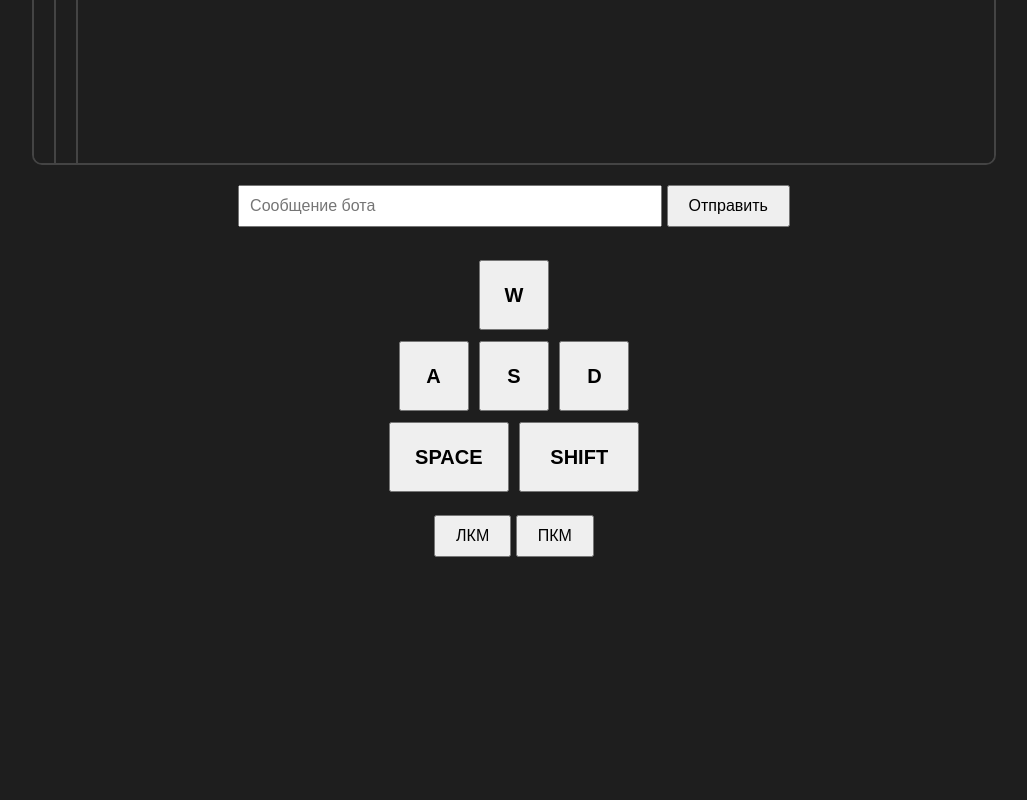
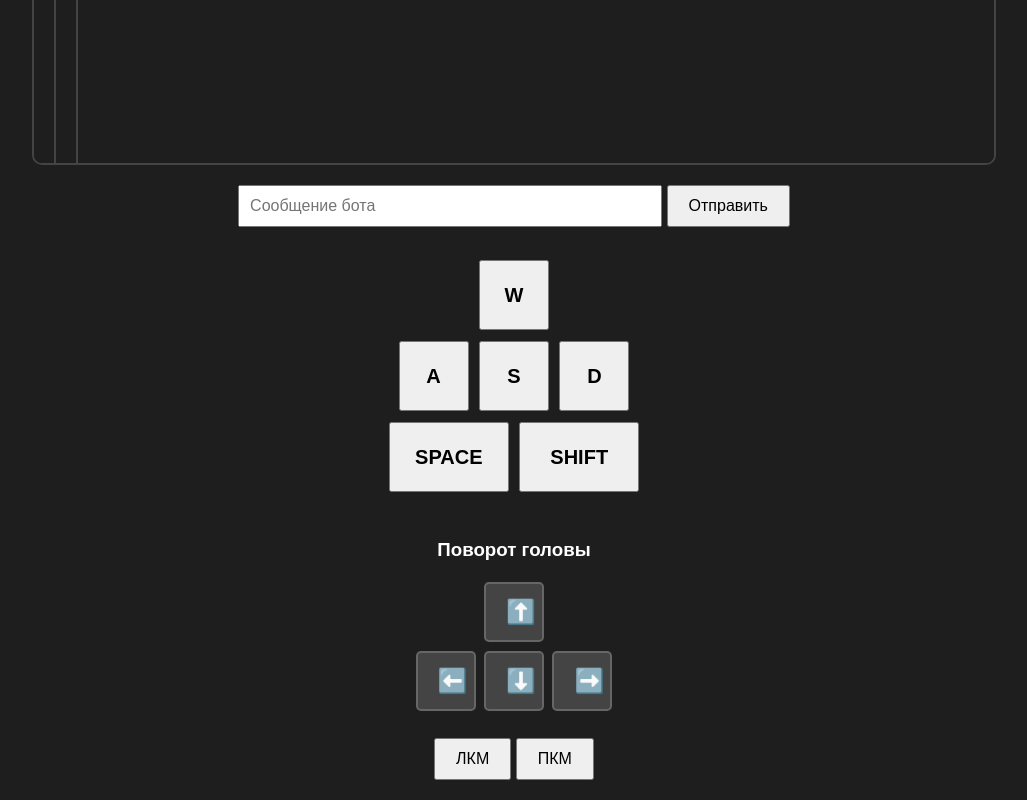
Before and after one commit to gvezch123/minecraft-bot, a website: page app/views/index.html in a window 1280 px wide. Shown: the part 477-1277 px from the top of the page, without its empty margins (126-1153 px from the left). Before the commit the page ends 1054 px from the top, so only its background shows below. Drawn offline with Linux system fonts and the light colour scheme.

Commit message:
Feature: Add arrow button controls for head rotation in web interface

```diff
--- a/app/views/index.html
+++ b/app/views/index.html
@@ -74,6 +74,39 @@ button{
 .mouse{
     margin-top:20px;
 }
+
+.arrow-controls{
+    margin-top:20px;
+    display:inline-block;
+}
+
+.arrow-row{
+    margin:5px;
+}
+
+.arrow-btn{
+    width:60px;
+    height:60px;
+    margin:2px;
+    font-size:24px;
+    font-weight:bold;
+    background:#444;
+    color:white;
+    border:2px solid #666;
+    border-radius:5px;
+    cursor:pointer;
+    transition:0.1s;
+}
+
+.arrow-btn:active{
+    background:#666;
+    transform:scale(0.95);
+}
+
+.arrow-btn:hover{
+    background:#555;
+}
+
 </style>
 
 </head>
@@ -122,6 +155,30 @@ button{
         onmouseup="release('sneak')">SHIFT</button>
 </div>
 
+</div>
+
+<div class="arrow-controls">
+    <h3>Поворот головы</h3>
+
+    <div class="arrow-row">
+        <button class="arrow-btn"
+            onmousedown="lookUp()"
+            onmouseup="lookStop()">⬆️</button>
+    </div>
+
+    <div class="arrow-row">
+        <button class="arrow-btn"
+            onmousedown="lookLeft()"
+            onmouseup="lookStop()">⬅️</button>
+
+        <button class="arrow-btn"
+            onmousedown="lookDown()"
+            onmouseup="lookStop()">⬇️</button>
+
+        <button class="arrow-btn"
+            onmousedown="lookRight()"
+            onmouseup="lookStop()">➡️</button>
+    </div>
 </div>
 
 <div class="mouse">
@@ -217,6 +274,66 @@ async function mouseRelease(button){
     })
 }
 
+async function lookUp(){
+    await fetch('/bot/look',{
+        method:'POST',
+        headers:{
+            'Content-Type':'application/json'
+        },
+        body:JSON.stringify({
+            direction: 'up'
+        })
+    })
+}
+
+async function lookDown(){
+    await fetch('/bot/look',{
+        method:'POST',
+        headers:{
+            'Content-Type':'application/json'
+        },
+        body:JSON.stringify({
+            direction: 'down'
+        })
+    })
+}
+
+async function lookLeft(){
+    await fetch('/bot/look',{
+        method:'POST',
+        headers:{
+            'Content-Type':'application/json'
+        },
+        body:JSON.stringify({
+            direction: 'left'
+        })
+    })
+}
+
+async function lookRight(){
+    await fetch('/bot/look',{
+        method:'POST',
+        headers:{
+            'Content-Type':'application/json'
+        },
+        body:JSON.stringify({
+            direction: 'right'
+        })
+    })
+}
+
+async function lookStop(){
+    await fetch('/bot/look',{
+        method:'POST',
+        headers:{
+            'Content-Type':'application/json'
+        },
+        body:JSON.stringify({
+            direction: 'stop'
+        })
+    })
+}
+
 document.addEventListener('keydown',(e)=>{
     if(e.repeat) return
 
@@ -239,6 +356,22 @@ document.addEventListener('keydown',(e)=>{
             break
         case 'shift':
             press('sneak')
+            break
+        case 'arrowup':
+            e.preventDefault()
+            lookUp()
+            break
+        case 'arrowdown':
+            e.preventDefault()
+            lookDown()
+            break
+        case 'arrowleft':
+            e.preventDefault()
+            lookLeft()
+            break
+        case 'arrowright':
+            e.preventDefault()
+            lookRight()
             break
     }
 })
@@ -264,6 +397,13 @@ document.addEventListener('keyup',(e)=>{
         case 'shift':
             release('sneak')
             break
+        case 'arrowup':
+        case 'arrowdown':
+        case 'arrowleft':
+        case 'arrowright':
+            e.preventDefault()
+            lookStop()
+            break
     }
 })
 
```
